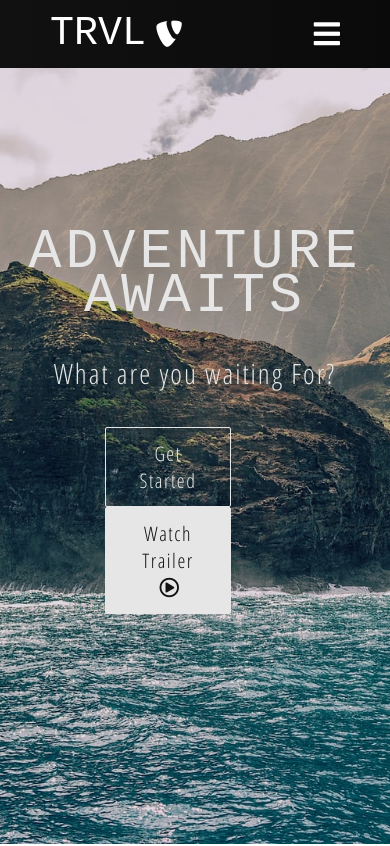
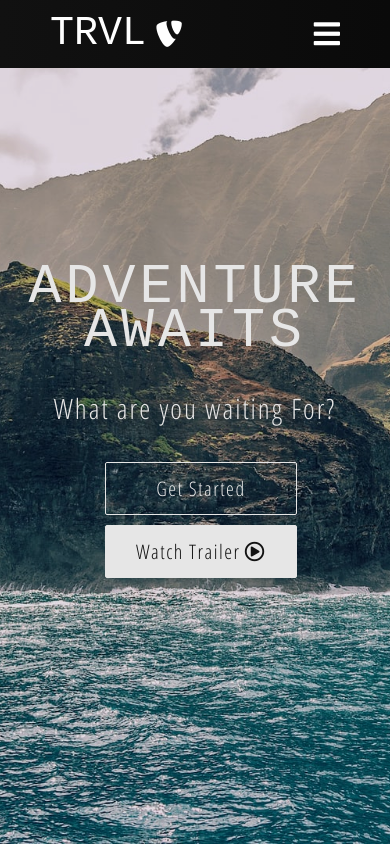
Before and after one commit to mpurcella/trvl, a React (Create React App) app: page / in a window 390 px wide. Shown: the top 846 px of the page. Built offline with nearby package versions, Linux system fonts and the light colour scheme; a web font is replaced by a local one.

Commit message:
Updated Footer Button CSS

```diff
--- a/src/App.js
+++ b/src/App.js
@@ -15,7 +15,7 @@ let App = () => {
             <Router>
                 <Navbar />
                 <Switch>
-                    <Route path='/' exact component={Home} />
+                    <Route exact path='/' component={Home} />
                     <Route path='/products' component={Products} />
                     <Route path='/services' component={Services} />
                     <Route path='/sign-up' component={SignUp} />
--- a/src/components/Footer.css
+++ b/src/components/Footer.css
@@ -234,7 +234,7 @@
         margin: 0 0 10px 0;
     }
 
-    .btn {
+    .footer-email-subscribe .btn {
         width: 70%;
         margin: 0
     }
--- a/src/components/Footer.js
+++ b/src/components/Footer.js
@@ -106,7 +106,7 @@ let Footer = () => {
                     <ul className="footer-links-list">
                         <li className='footer-links-item'>
                             <Link
-                                to='/sign-up'
+                                to='#'
                                 className='footer-links-link'
                             >
                             Submit Video
@@ -143,7 +143,7 @@ let Footer = () => {
                     <ul className="footer-links-list">
                         <li className='footer-links-item'>
                             <Link
-                                to='/sign-up'
+                                to='#'
                                 className='footer-links-link'
                             >
                             Facebook
```
